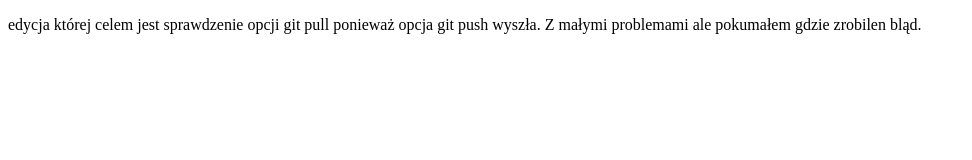
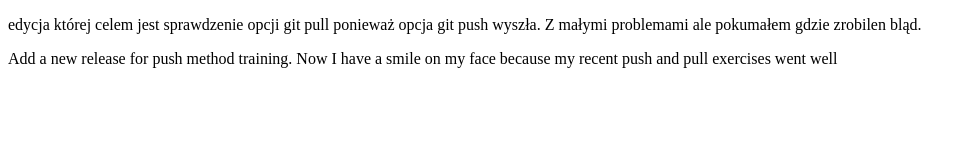
Before and after one commit to Wiktortk/project-one-3, a plain HTML site: page index.html in a window 1280 px wide. Shown: the whole page, without its empty margins (0-972 px from the left). Drawn offline with Linux system fonts and the light colour scheme.

Commit message:
Add new text and push method training

```diff
--- a/index.html
+++ b/index.html
@@ -13,6 +13,7 @@
 
     <section>
       <p>edycja której celem jest sprawdzenie opcji git pull ponieważ opcja git push wyszła. Z małymi problemami ale pokumałem gdzie zrobilen bląd.</p>
+      <p>Add a new release for push method training. Now I have a smile on my face because my recent push and pull exercises went well </p>
     </section>
 
     <footer></footer>
```
